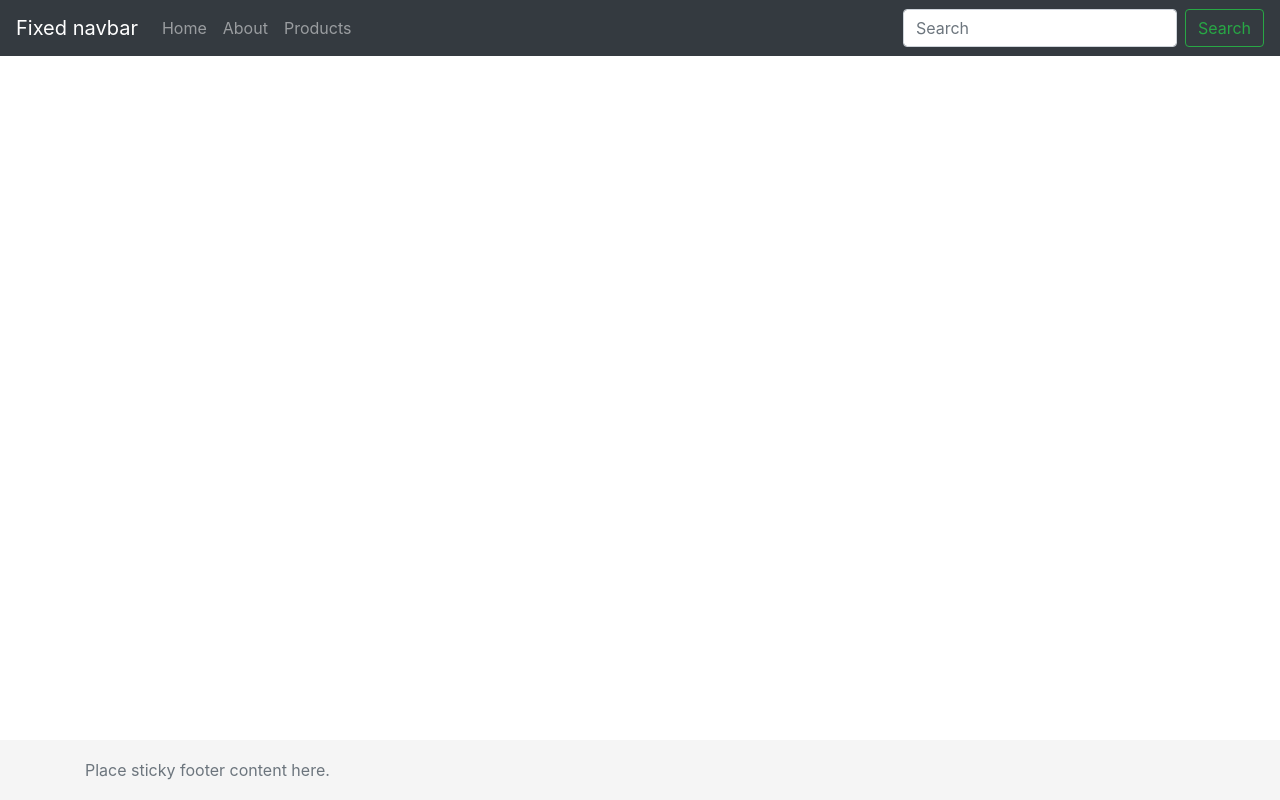
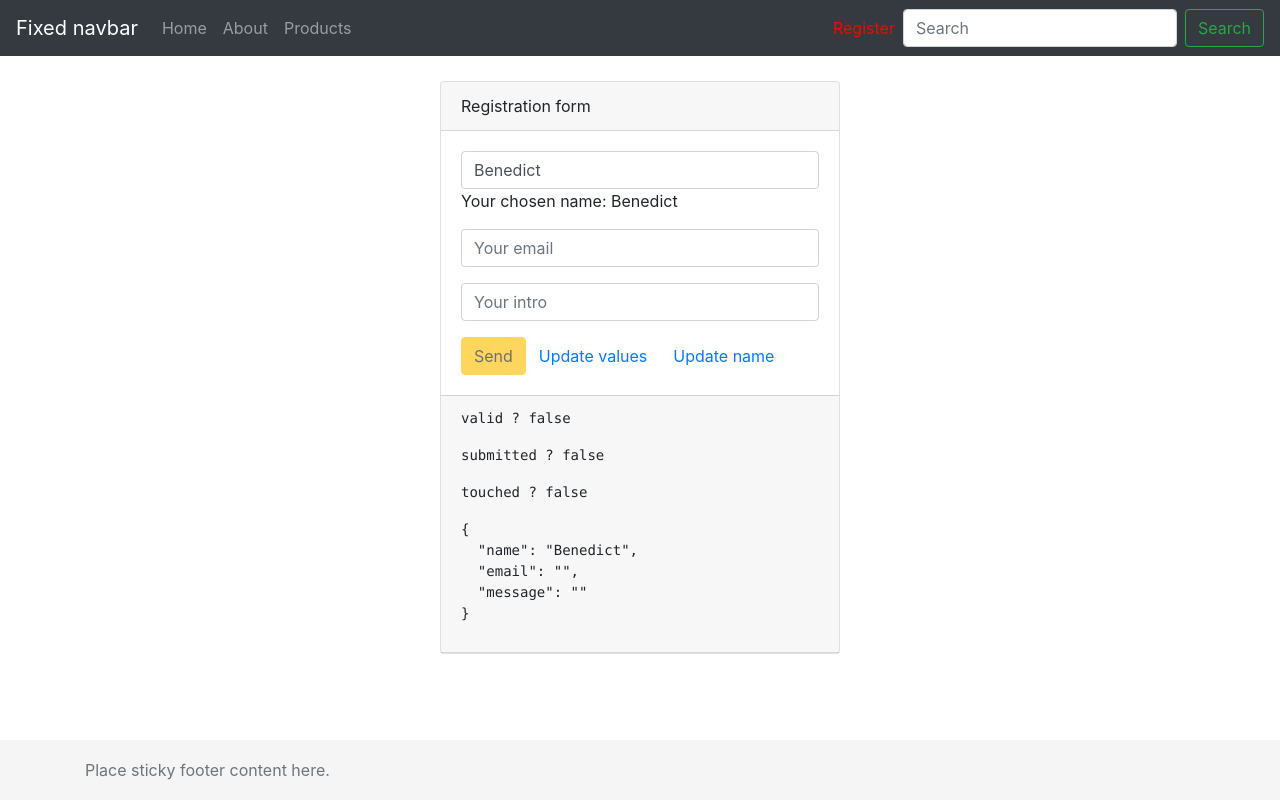
Before and after one commit to MindaugasBernatavicius/SdaAngularCrud, an Angular app: page /register in a window 1280 px wide. Before the commit this address led to /. Built offline with nearby package versions, Linux system fonts and the light colour scheme.

Commit message:
Adding reactive forms examples

```diff
--- a/src/app/components/header/header.component.ts
+++ b/src/app/components/header/header.component.ts
@@ -29,10 +29,17 @@ import {Component} from '@angular/core';
               <a class="nav-link" [routerLink]="['/products']">Products</a>
             </li>
           </ul>
-          <form class="form-inline mt-2 mt-md-0">
-            <input class="form-control mr-sm-2" type="text" placeholder="Search" aria-label="Search">
-            <button class="btn btn-outline-success my-2 my-sm-0" type="submit">Search</button>
-          </form>
+          <div class="navbar-collapse collapse w-100 order-3 dual-collapse2">
+            <ul class="navbar-nav ml-auto">
+              <li [routerLinkActive]="['active']" class="nav-item">
+                <a class="nav-link" [routerLink]="['/register']">Register</a>
+              </li>
+            </ul>
+            <form class="form-inline mt-2 mt-md-0">
+              <input class="form-control mr-sm-2" type="text" placeholder="Search" aria-label="Search">
+              <button class="btn btn-outline-success my-2 my-sm-0" type="submit">Search</button>
+            </form>
+          </div>
         </div>
       </nav>
     </header>`
--- /dev/null
+++ b/src/app/components/registration/registration.component.ts
@@ -0,0 +1,79 @@
+import {Component, OnInit} from '@angular/core';
+import {FormBuilder, FormGroup, Validators} from '@angular/forms';
+
+@Component({
+  selector: 'app-registration',
+  template: `
+    <div class="card mx-auto" style="width: 25rem; margin: 25px">
+      <div class="card-header">Registration form</div>
+      <div class="card-body">
+        <form [formGroup]="registrationForm" #formModel="ngForm" (ngSubmit)="onSubmit(registrationForm)">
+          <div class="form-group">
+            <input formControlName="name" class="form-control"
+                   [ngClass]="{ 'is-invalid': registrationForm.get('name').hasError('required') }" placeholder="Your name">
+            <div *ngIf="registrationForm.get('name').hasError('required')" class="invalid-feedback">
+              Oops, please provide a name!
+            </div>
+            <p>Your chosen name: {{ registrationForm.get('name').value }}</p>
+          </div>
+          <div class="form-group">
+            <input formControlName="email" class="form-control" required placeholder="Your email">
+            <div class="form-control" *ngIf="registrationForm.controls.email.hasError('pattern')">
+              Oops, wrong pattern buddy!
+            </div>
+          </div>
+          <div class="form-group">
+            <input formControlName="message" class="form-control" name="intro" placeholder="Your intro">
+            <div class="form-control" *ngIf="registrationForm.controls.message.errors?.minlength">
+              Write something longer please!
+            </div>
+          </div>
+          <button class="btn btn-warning" type="submit" [disabled]="registrationForm.invalid">Send</button>
+          <button class="btn btn-link" (click)="updateAllValues()" type="button">Update values</button>
+          <button class="btn btn-link" (click)="updateName()" type="button">Update name</button>
+        </form>
+
+      </div>
+      <div class="card-header" style="border-top: 1px solid lightgray">
+        <pre>{{ 'valid ? ' + registrationForm.valid }}</pre>
+        <pre>{{ 'submitted ? ' + formModel.submitted }}</pre>
+        <pre>{{ 'touched ? ' + registrationForm.touched }}</pre>
+        <pre>{{ registrationForm.value | json }}</pre>
+      </div>
+    </div>
+  `
+})
+export class RegistrationComponent implements OnInit {
+  registrationForm: FormGroup;
+
+  constructor(private fb: FormBuilder) {}
+
+  ngOnInit() {
+    this.registrationForm = this.fb.group({
+      name: ['Benedict', Validators.required],
+      email: ['', [Validators.required, Validators.pattern('[a-z0-9.@]*')]],
+      message: ['', [Validators.required, Validators.minLength(15)]]
+    });
+  }
+
+  updateAllValues() {
+    this.registrationForm.setValue({
+      name: 'Egg Benedict',
+      email: 'Humpty Dumpty',
+      message: 'Amazing Message',
+    });
+  }
+
+  updateName() {
+    this.registrationForm.patchValue({
+      name: 'Egg Benedictus',
+    });
+  }
+
+  onSubmit(form: FormGroup) {
+    console.log('Valid?', form.valid);
+    console.log('Name', form.value.name);
+    console.log('Email', form.value.email);
+    console.log('Intro', form.value.message);
+  }
+}
--- a/src/index.html
+++ b/src/index.html
@@ -6,8 +6,14 @@
   <base href="/">
   <meta name="viewport" content="width=device-width, initial-scale=1">
   <link rel="icon" type="image/x-icon" href="favicon.ico">
+  <!-- CSS -->
+<!--  <link rel="stylesheet" href="https://cdn.jsdelivr.net/npm/bootstrap@4.5.3/dist/css/bootstrap.min.css" integrity="sha384-TX8t27EcRE3e/ihU7zmQxVncDAy5uIKz4rEkgIXeMed4M0jlfIDPvg6uqKI2xXr2" crossorigin="anonymous">-->
+
 </head>
 <body>
   <app-root></app-root>
 </body>
+<!-- jQuery and JS bundle w/ Popper.js -->
+<!--<script src="https://code.jquery.com/jquery-3.5.1.slim.min.js" integrity="sha384-DfXdz2htPH0lsSSs5nCTpuj/zy4C+OGpamoFVy38MVBnE+IbbVYUew+OrCXaRkfj" crossorigin="anonymous"></script>-->
+<!--<script src="https://cdn.jsdelivr.net/npm/bootstrap@4.5.3/dist/js/bootstrap.bundle.min.js" integrity="sha384-ho+j7jyWK8fNQe+A12Hb8AhRq26LrZ/JpcUGGOn+Y7RsweNrtN/tE3MoK7ZeZDyx" crossorigin="anonymous"></script>-->
 </html>
```
Also changed, not shown: src/app/app.module.ts (+6 -2 lines).
